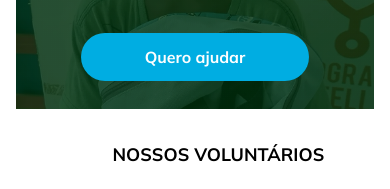
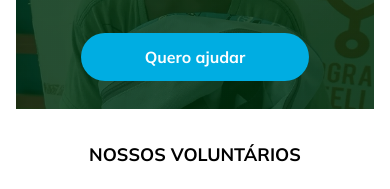
Before and after one commit to ONG-Mais/website-front-end, a Next.js app: page / in a window 390 px wide. Shown: the part 2318-2507 px from the top of the page. Built offline with nearby package versions, Linux system fonts and the light colour scheme.

Commit message:
fix: removes unnecessary margin on the mobile version of Feedbacks component

```diff
--- a/src/app/Components/Feedbacks/index.tsx
+++ b/src/app/Components/Feedbacks/index.tsx
@@ -31,9 +31,7 @@ export default function Feedbacks() {
 
   return (
     <div className="relative h-[350px] w-full sm:h-[500px]">
-      <h2 className="hidden sm:block sm:mx-r6 sm:mb-r6 w-full text-center text-pl font-bold font-Mulish">
-        NOSSOS VOLUNTÁRIOS
-      </h2>
+      <h2 className="hidden sm:block sm:mb-r6 w-full text-center text-pl font-bold font-Mulish">NOSSOS VOLUNTÁRIOS</h2>
       {data.map((item, idx) => (
         <div
           key={item.id}
```
